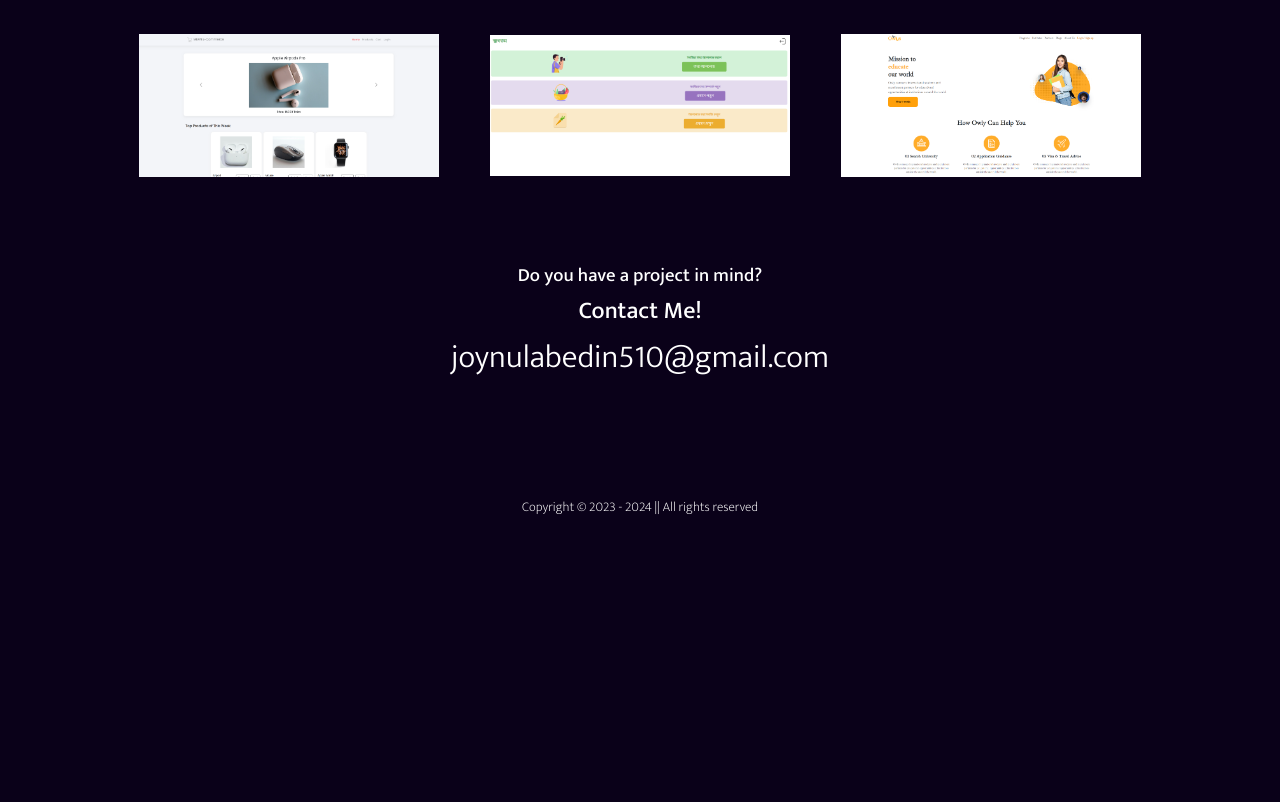
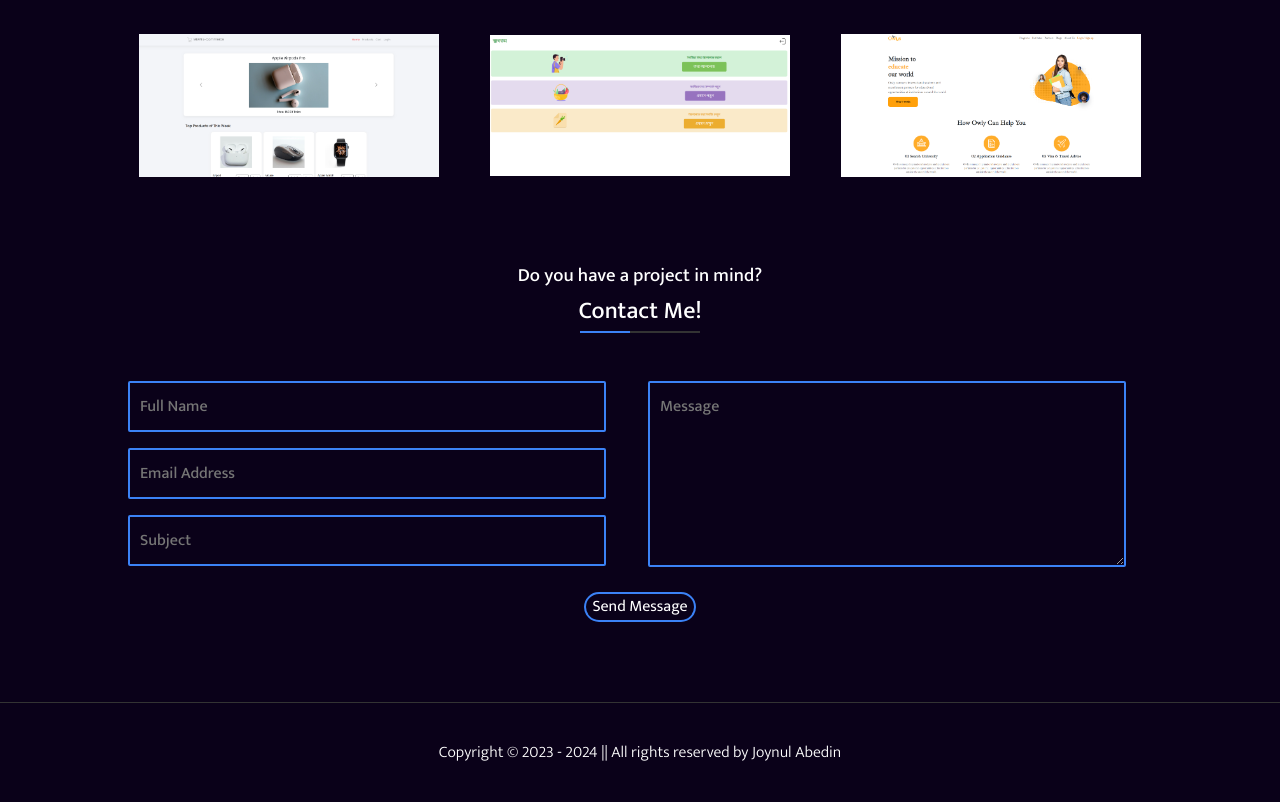
Before and after one commit to joynul0/Portfolio-Assignment-01, a plain HTML site: page index.html in a window 1280 px wide. Shown: the part 1165-1967 px from the top of the page. Before the commit the page ends 1705 px from the top, so only its background shows below. Drawn offline with Linux system fonts and the light colour scheme.

Commit message:
Contact form added

```diff
--- a/CSS/style.css
+++ b/CSS/style.css
@@ -8,6 +8,21 @@
         background-color: #0A0119;
         min-height: 100vh;
         margin: 0;
+    }
+    .line {
+        background-color: #333;
+        width: 120px;
+        height: 2px;
+        margin: 0 auto;
+        text-align: center;
+        margin-bottom: 3rem;
+
+    }
+
+    .inner-line {
+        background-color: rgb(59 130 246);
+        width: 50px;
+        height: 2px;
     }
     p{
         font-weight: 350;
@@ -144,6 +159,66 @@
         text-align: center;
     }
 
+
+
+   .contact-form{
+    margin: 0 auto;
+    padding-left: 10%;
+    padding-right: 10%;
+   }
+
+    form {
+        display: grid;
+        grid-template-columns: repeat(2, minmax(0, 1fr));
+        gap: 1rem;
+    }
+
+    .input-field {
+        background-color: transparent;
+        border: 2px solid #3b82f6;
+        border-radius: 2px;
+        width: 90%;
+        padding: 0.625rem;
+
+        margin-bottom: 1rem;
+        font-size: 1rem;
+    }
+
+    .input-field:focus {
+        outline: none;
+    }
+
+    .send-message{
+        text-align: center;
+    }
+
+    .contact-button {
+        background-color: transparent;
+        border: 2px solid #3b82f6;
+        border-radius: 16px;
+        font-size: 1rem;
+        line-height: 1.5rem;
+        font-weight: 400;
+    }
+    .contact-button:hover{
+        background-color: #3b82f6;
+        cursor: pointer;
+    }
+
+
+
+
+
+
+
+
+    footer{
+        padding: 1.25rem 0.75rem;
+        border-top: 1px solid #333;
+        margin-top: 5rem;
+        text-align: center;
+    }
+
     /*Media*/
     /*Mobile*/
     @media (max-width:624px) {
--- a/index.html
+++ b/index.html
@@ -99,13 +99,41 @@
     <div id="contact" class="contact-me">
         <h3>Do you have a project in mind? </h3>
         <h2>Contact Me!</h2>
-        <p>joynulabedin510@gmail.com</p>
+        <div class="line">
+            <div class="inner-line"></div>
+        </div>
+        <div class="contact-form">
+
+                    <form>
+                        <div class="">
+                            <input class="input-field" placeholder="Full Name" type="text" name="name" id="name" required>
+                            <input class="input-field" placeholder="Email Address" type="email" name="email" id="email" required>
+                            <input class="input-field" placeholder="Subject" type="text" name="subject" id="subject" required>
+                        </div>
+                        <div class="">
+                            <textarea class="input-field" placeholder="Message" name="message" id="message" cols="30" rows="6"></textarea>
+                        </div>
+                    </form>
+                    <div class="send-message">
+                        <button class="contact-button">Send Message</button>
+                    </div>
+
+                </div>
+            </div>
+
+        </div>
+    </div>
     </div>
 
     <!--Footer-->
-    <div class="footer">
-        <h5>Copyright © 2023 - 2024 || All rights reserved</h5>
-    </div>
+
+    <footer>
+        <div>
+
+                <p>Copyright © 2023 - 2024 || All rights reserved by Joynul Abedin</p>
+
+        </div>
+    </footer>
 </body>
 
 </html>
```
